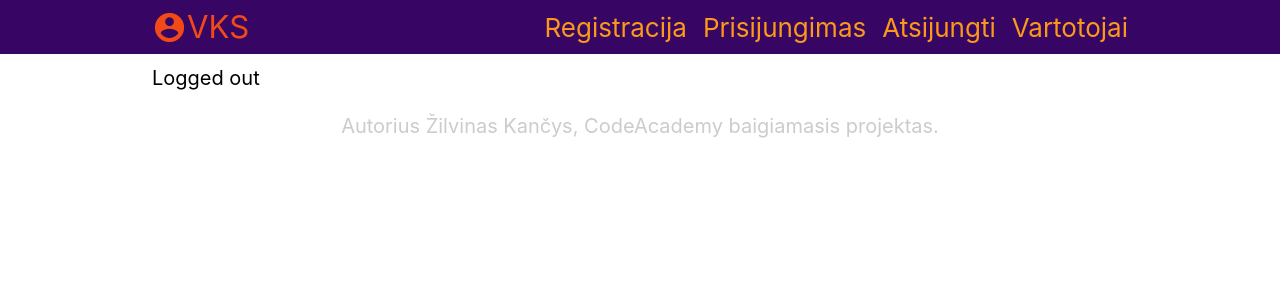
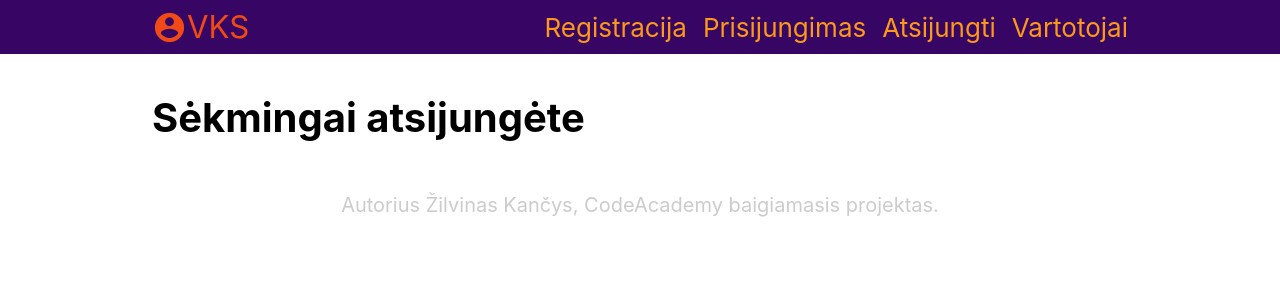
Before and after one commit to 194pp/code-academy_final-asignment, a React (Create React App) app: page /logout in a window 1280 px wide. Shown: the top 300 px of the page. Built offline with nearby package versions, Linux system fonts and the light colour scheme; no server answers.

Commit message:
Logout functionality done.

```diff
--- a/src/components/Main/Logout/Logout.jsx
+++ b/src/components/Main/Logout/Logout.jsx
@@ -1,9 +1,14 @@
 import classes from './Logout.module.css';
+import PageHeading from "../../UI/PageHeading";
+import {useEffect} from "react";
 
 const Logout = () => {
+  useEffect(() => {
+    localStorage.removeItem('vks_key');
+  }, [])
   return (
-    <div>
-      Logged out
+    <div className={classes.Logout}>
+      <PageHeading>Sėkmingai atsijungėte</PageHeading>
     </div>
   )
 }
```
